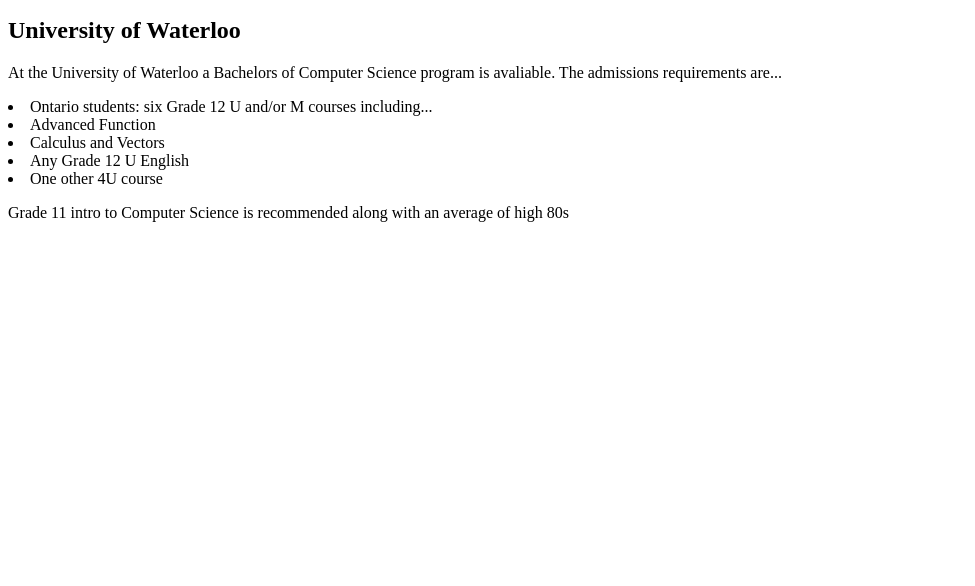
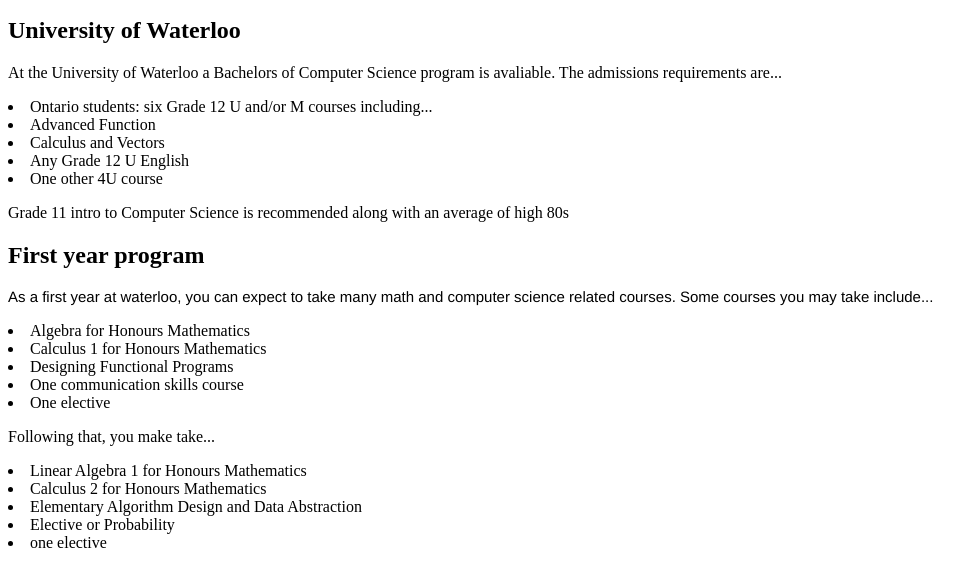
Before and after one commit to delightfulhare/WeeklyAssigment4, a plain HTML site: page university.html in a window 1280 px wide. Shown: the part 130-716 px from the top of the page, without its empty margins (0-975 px from the left). Drawn offline with Linux system fonts and the light colour scheme.

Commit message:
First year

```diff
--- a/university.html
+++ b/university.html
@@ -43,5 +43,26 @@
 			</div>
 			<div class="wavebottom"></div>
 		</section>
+        <section class="firstyear" id="firstyear">
+			<div class="wave"></div>
+			<div class="bg">
+				<div class="text">
+					<h1>First year program</h1>
+					<p><span style="font-family: Helvetica; font-size: 15px;">As a first year at waterloo, you can expect to take many math and computer science related courses. Some courses you may take include...</span></p>
+                    <li>Algebra for Honours Mathematics</li>
+                    <li>Calculus 1 for Honours Mathematics</li>
+                    <li>Designing Functional Programs</li>
+                    <li>One communication skills course</li>
+                    <li>One elective</li>
+                    <p>Following that, you make take...</p>
+                    <li>Linear Algebra 1 for Honours Mathematics</li>
+                    <li>Calculus 2 for Honours Mathematics</li>
+                    <li>Elementary Algorithm Design and Data Abstraction</li>
+                    <li>Elective or Probability</li>
+                    <li>one elective</li>
+                </div>
+			</div>
+			<div class="wavebottom"></div>
+		</section>
 	</body>
 </html>
```
